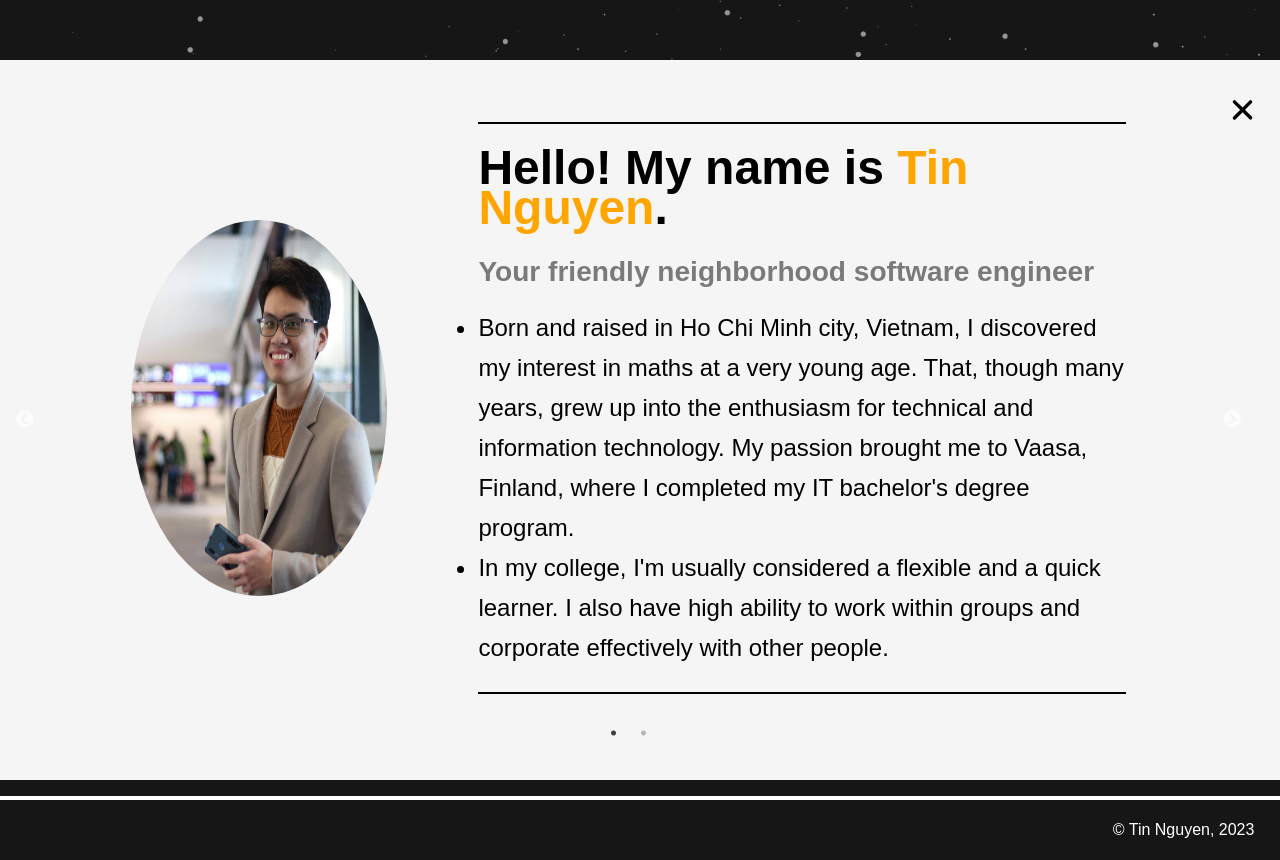
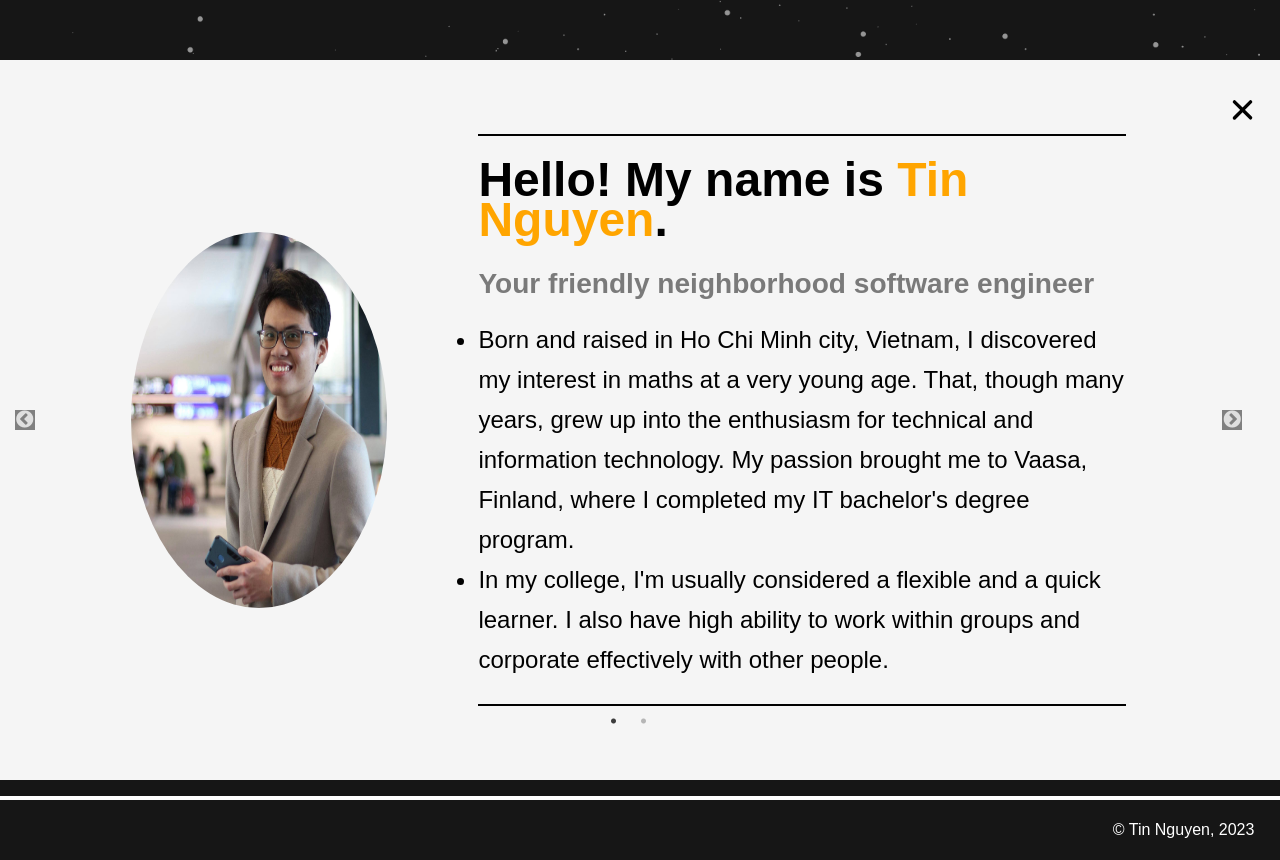
Before and after one commit to TinNguyen01600/portfolio, a React (Vite) app: page /about in a window 1280 px wide. Shown: the part 1540-2400 px from the top of the page. Built offline with nearby package versions, Linux system fonts and the light colour scheme; a web font is replaced by a local one.

Commit message:
update component Finland.jsx and arrows CSS

```diff
--- a/src/CSS/section3/AboutMe/Finland.css
+++ b/src/CSS/section3/AboutMe/Finland.css
@@ -3,10 +3,22 @@
     align-items: center;
     justify-content: space-evenly;
 
-    img {
+    .image {
+        display: flex;
+        flex-direction: column;
+        align-items: center;
+    }
+
+    .image img {
         width: 20vw;
-        height: 47vh;
+        height: 58vh;
         border-radius: 50%;
+        margin-bottom: 2vh;
+    }
+
+    .image p {
+        text-align: center;
+        width: 15vw;
     }
 
     .text {
--- a/src/components/section3/AboutMe/AboutMe.jsx
+++ b/src/components/section3/AboutMe/AboutMe.jsx
@@ -6,6 +6,17 @@ import '../../../CSS/section3/AboutMe.css'
 import React, { Component } from "react";
 import Slider from "react-slick";
 import Finland from './Finland';
+
+const SampleArrow = (props) => {
+    const { className, style, onClick } = props;
+    return (
+        <div
+            className={className}
+            style={{ ...style, display: "block", background: "grey" }}
+            onClick={onClick}
+        />
+    );
+}
 
 const variants = {
     open: {
@@ -20,7 +31,9 @@ const settings = {
     dots: true,
     infinite: true,
     slidesToShow: 1,
-    slidesToScroll: 1
+    slidesToScroll: 1,
+    nextArrow: <SampleArrow />,
+    prevArrow: <SampleArrow />
 };
 
 const AboutMe = () => {
@@ -28,7 +41,7 @@ const AboutMe = () => {
         <motion.div className="about-me" animate="open">
             <motion.div className="bg" variants={variants}>
                 <div className='main'>
-                    <Slider {...settings} style={{ width: '92vw', paddingBottom: '3vh', marginLeft: '2vw' }}>
+                    <Slider {...settings} style={{ width: '92vw', marginLeft: '2vw' }}>
                         <Introduction />
                         <Finland />
                     </Slider>
--- a/src/components/section3/AboutMe/Finland.jsx
+++ b/src/components/section3/AboutMe/Finland.jsx
@@ -8,7 +8,10 @@ class Finland extends Component {
         return (
             <div {...props}>
                 <div className='finland'>
-                    <img src={fishing} alt="" />
+                    <div className="image">
+                        <img src={fishing} alt="" />
+                        <p><i>My first summer - Local beach - Vaasa</i></p>
+                    </div>
                     <div className="text">
                         <h1>New life <mark>New me</mark></h1>
                         <p>
```
